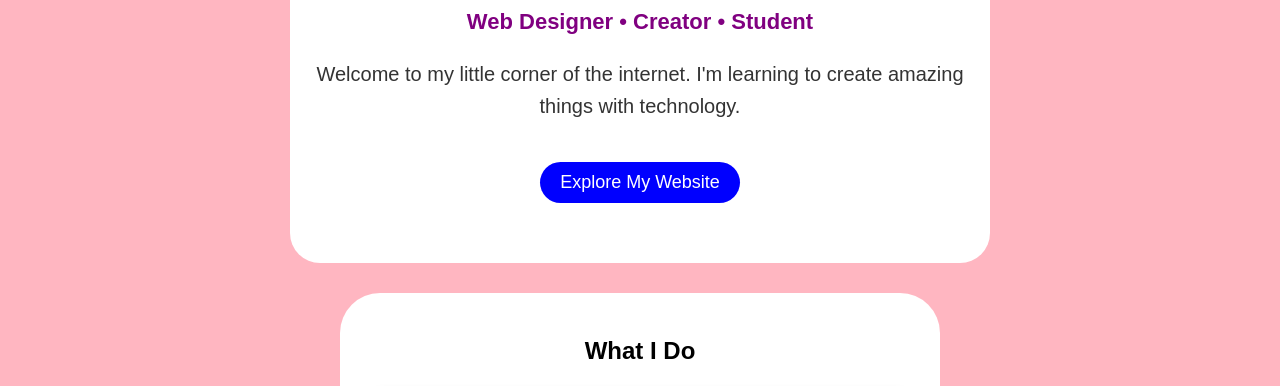
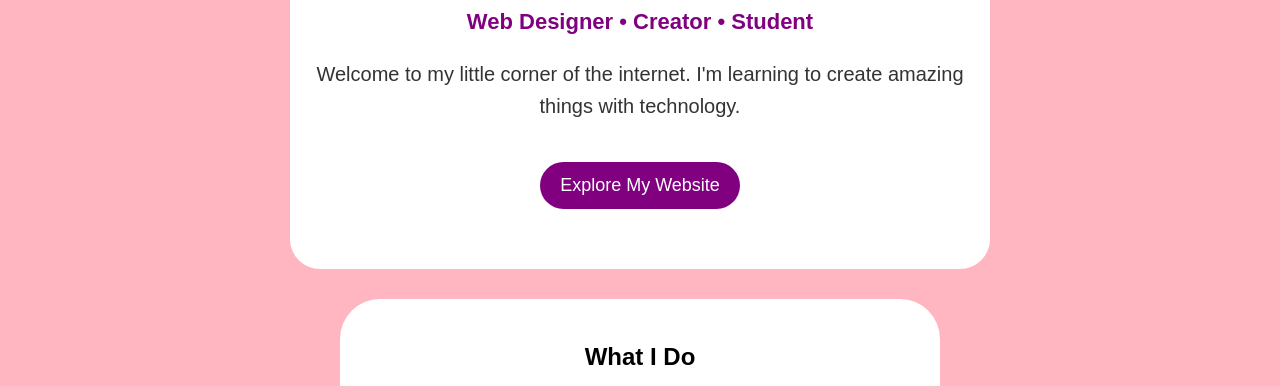
Before and after one commit to chibuezechiamaka01-create/Favy-creator-portfolio, a plain HTML site: page index.html in a window 1280 px wide. Shown: the part 656-1042 px from the top of the page. Drawn offline with Linux system fonts and the light colour scheme.

Commit message:
Add files via upload

```diff
--- a/index.html
+++ b/index.html
@@ -216,6 +216,22 @@ button:hover {
     text-decoration: none;
     margin-top: 10px;
       }
+      .explore-button {
+    display: inline-block;
+    background-color: purple;
+    color: white;
+    font-size: 18px;
+    padding: 10px 20px;
+    margin-top: 20px;
+    border-radius: 30px;
+    text-decoration: none;
+    transition: 0.3s;
+}
+
+.explore-button:hover {
+    background-color: blue;
+    transform: scale(1.05);
+}
     </style>
 
 </head>
@@ -244,9 +260,7 @@ button:hover {
         Welcome to my little corner of the internet.
         I'm learning to create amazing things with technology.
     </p>
-  <button onclick="alert('Welcome to Favour website!')">
-        Explore My Website
-    </button>
+  <a href="#about" class="explore-button">Explore My Website</a>
 </div>
     <section id="services">
     <h2>What I Do</h2>
```
